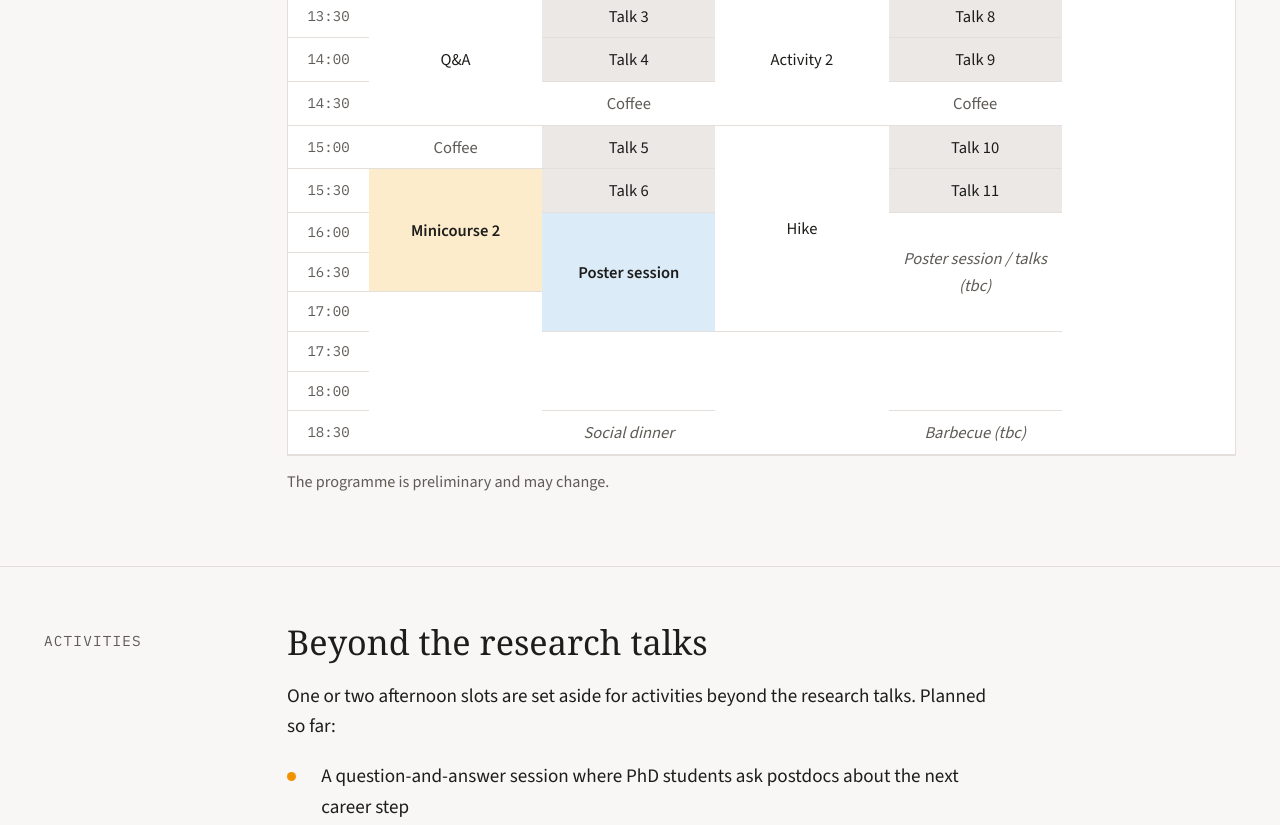
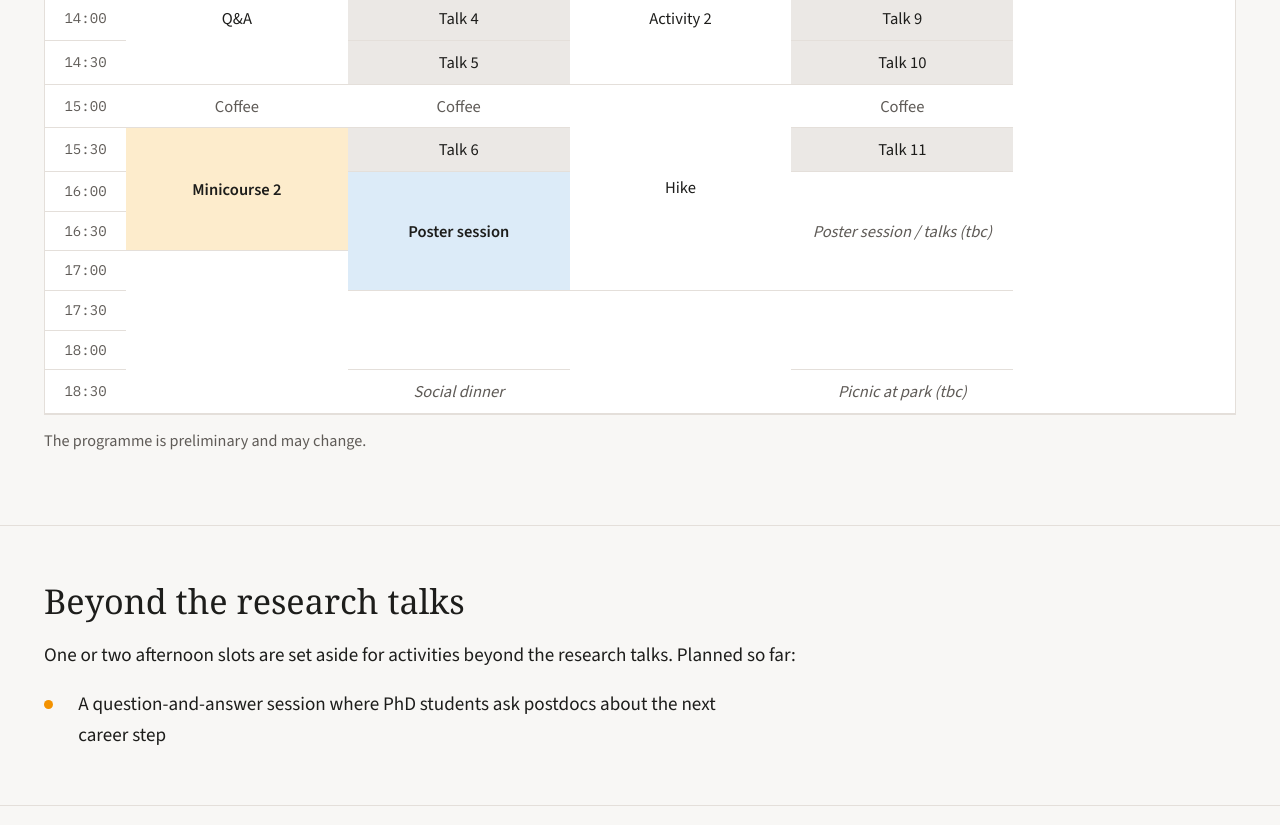
Before and after one commit to yrccs27/yrccs27.github.io, a plain HTML site: page programme.html in a window 1280 px wide. Shown: the part 853-1678 px from the top of the page. Drawn offline with nearby package versions, Linux system fonts and the light colour scheme; a web font is replaced by a local one.

Commit message:
Use full width on Minicourses and Programme pages, update schedule
Co-Authored-By: Claude Fable 5.2 <noreply@anthropic.com>

```diff
--- a/programme.html
+++ b/programme.html
@@ -40,11 +40,9 @@
 <!-- EDIT: Programme table. Each <tr> is a half hour (9:00, 9:30, ...). Cells go Monday to Friday;
      rowspan="3" makes a cell last three half hours (90 minutes). Classes: "mc mc1/mc2/mc3" colour the minicourses,
      "quiet" is for breaks, "pending" for things not yet confirmed. -->
-<section id="programme">
+<section id="programme" class="fullwidth">
   <div class="wrap">
-    <div class="label">Schedule</div>
     <div>
-      <h2>Week at a glance</h2>
       <p class="prose">The conference opens with registration at 9:00 on Monday and ends with lunch on Friday. The week includes 11 contributed talks, poster sessions and an afternoon hike.</p>
       <div class="scroll" tabindex="0" aria-label="Schedule table, scrolls sideways on small screens">
         <table>
@@ -69,15 +67,15 @@
             <tr><td class="t">13:00</td></tr>
             <tr><td class="t">13:30</td><td rowspan="3">Q&amp;A</td><td class="talk">Talk 3</td><td rowspan="3">Activity 2</td><td class="talk">Talk 8</td><td rowspan="11"></td></tr>
             <tr><td class="t">14:00</td><td class="talk">Talk 4</td><td class="talk">Talk 9</td></tr>
-            <tr><td class="t">14:30</td><td class="quiet">Coffee</td><td class="quiet">Coffee</td></tr>
-            <tr><td class="t">15:00</td><td class="quiet">Coffee</td><td class="talk">Talk 5</td><td rowspan="5">Hike</td><td class="talk">Talk 10</td></tr>
+            <tr><td class="t">14:30</td><td class="talk">Talk 5</td><td class="talk">Talk 10</td></tr>
+            <tr><td class="t">15:00</td><td class="quiet">Coffee</td><td class="quiet">Coffee</td><td rowspan="5">Hike</td><td class="quiet">Coffee</td></tr>
             <tr><td class="t">15:30</td><td class="mc mc2" rowspan="3">Minicourse 2</td><td class="talk">Talk 6</td><td class="talk">Talk 11</td></tr>
             <tr><td class="t">16:00</td><td class="poster" rowspan="3">Poster session</td><td class="pending" rowspan="3">Poster session / talks (tbc)</td></tr>
             <tr><td class="t">16:30</td></tr>
             <tr><td class="t">17:00</td><td rowspan="4"></td></tr>
             <tr><td class="t">17:30</td><td rowspan="2"></td><td rowspan="3"></td><td rowspan="2"></td></tr>
             <tr><td class="t">18:00</td></tr>
-            <tr><td class="t">18:30</td><td class="pending">Social dinner</td><td class="pending">Barbecue (tbc)</td></tr>
+            <tr><td class="t">18:30</td><td class="pending">Social dinner</td><td class="pending">Picnic at park (tbc)</td></tr>
           </tbody>
         </table>
       </div>
@@ -87,9 +85,8 @@
 </section>
 
 <!-- EDIT: Activities. One <li> per activity. -->
-<section id="activities">
+<section id="activities" class="fullwidth">
   <div class="wrap">
-    <div class="label">Activities</div>
     <div>
       <h2>Beyond the research talks</h2>
       <p class="prose">One or two afternoon slots are set aside for activities beyond the research talks. Planned so far:</p>
```
Also changed, not shown: index.html (+2 -2 lines), minicourses.html (+2 -4 lines), venue.html (+0 -1 lines).
